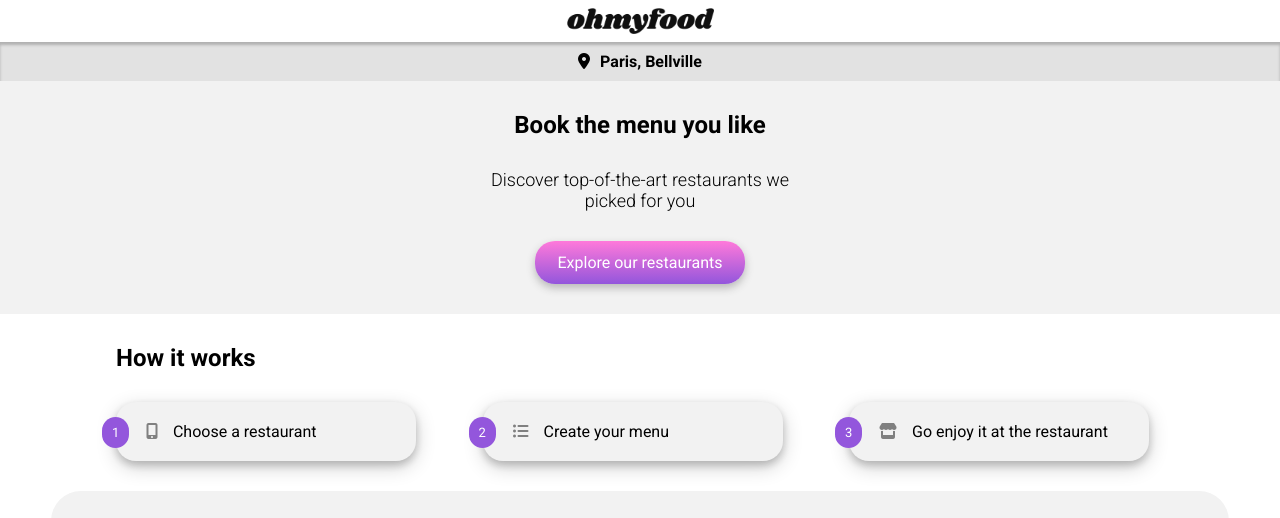
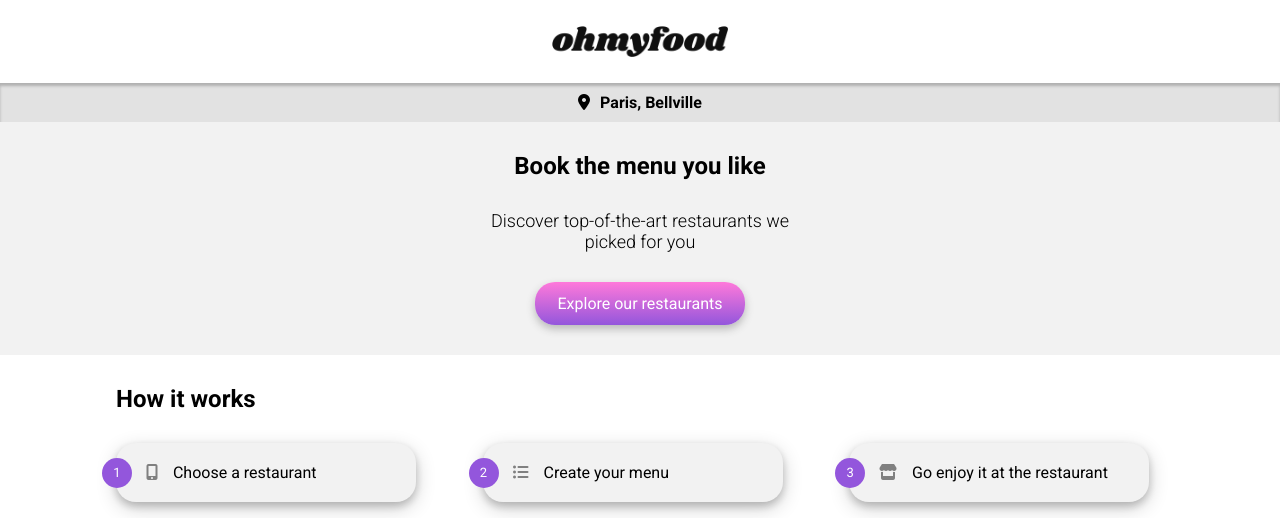
Before and after one commit to Connie9584/ohmyfood, a plain HTML site: page index.html in a window 1280 px wide. Shown: the top 518 px of the page. Drawn offline with Linux system fonts and the light colour scheme; a web font is replaced by a local one.

Commit message:
span circle numbers aligned

```diff
--- a/css/style.css
+++ b/css/style.css
@@ -232,11 +232,11 @@
     padding-right:10px;
     padding-left:10px;
     padding-bottom:8px;
-    width:min-content;
-    height:min-content;
+    width:30px;
+    height:30px;
     position: absolute;
     display: flex;
-    justify-content: flex-end;
+    justify-content: center;
     align-items:center;
     color:white;
     font-size:13px;
@@ -908,27 +908,47 @@
 }
 
 
-@media screen and (min-width:768px) {
+@media screen and (min-width:991px) {
 
 div.ohmyfoodlogoContainer {
     display:flex;
     justify-content:center;
-    padding-left:4%;
-    padding-top:20px;
-    padding-bottom:20px;
+    padding-top:18px;
+    padding-bottom:18px;
     box-shadow:0px 0px;
     position:relative;
     width:100%;
+}
 
+div.ohmyfoodlogoHomeContainer {
+    display:flex;
+    justify-content:center;
+
+    padding-top:26px;
+    padding-bottom:26px;
+    box-shadow:0px 0px;
+    position:relative;
+    width:100%;
+}
+
+
+
+
+div.ohmyfoodlogoContainer img{
+    display:flex;
+    width:176.4px;
+    height:30.6px;
 
 }
 
-div.ohmyfoodlogoContainer img{
+div.ohmyfoodlogoHomeContainer img{
     display:flex;
-    width:220.5px;
-    height:38.25px;
+    width:176.4px;
+    height:30.6px;
 
 }
+
+
 
 div.ohmyfoodlogoContainer a {
     z-index:3;
```
